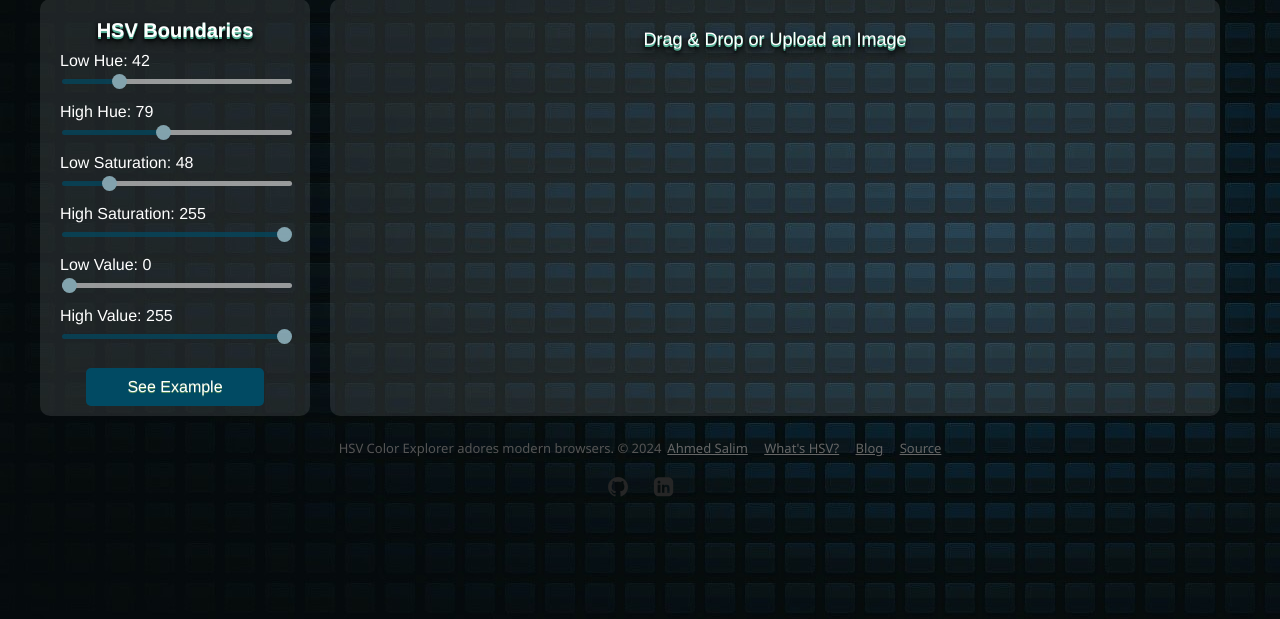
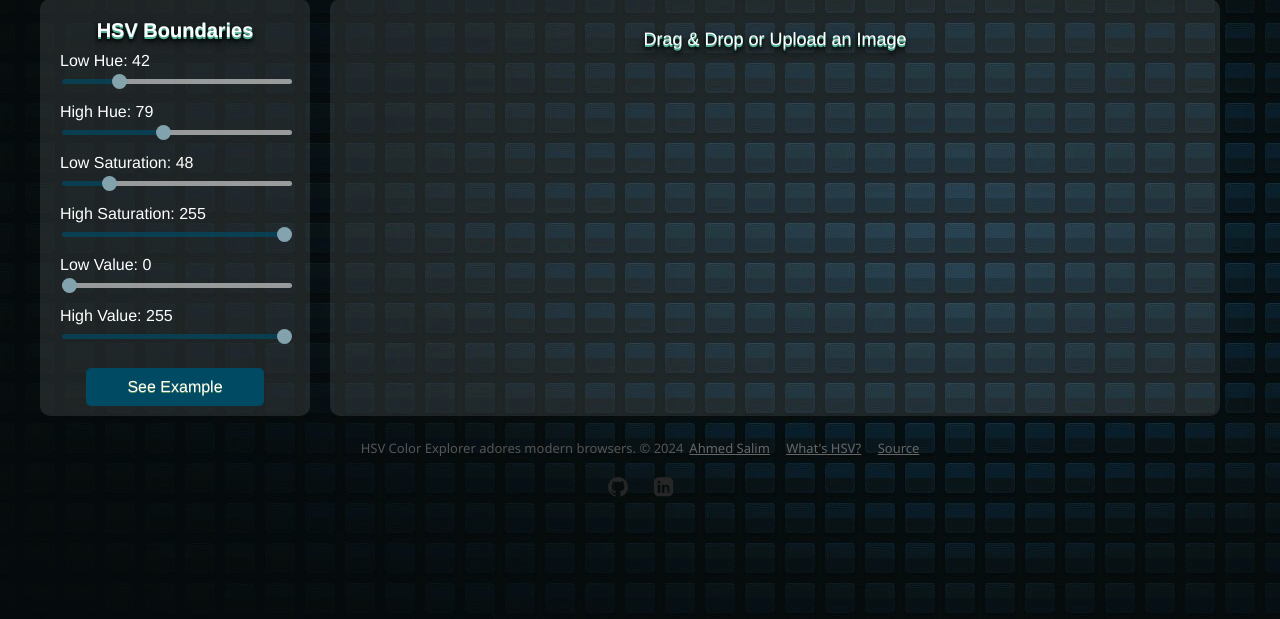
Before and after one commit to ahmedsalim3/Color-Based-Image-Segmentation, a Flask app: page / in a window 1280 px wide. Shown: the part 181-800 px from the top of the page. Run offline with Flask 3, Linux system fonts and the light colour scheme.

Commit message:
Revert "Update index.html"
This reverts commit ebad29c156c7dea4da83184aadcd62942c3b17c3.

```diff
--- a/templates/index.html
+++ b/templates/index.html
@@ -401,13 +401,12 @@
         <div style="max-width: 80%; margin: 0 auto; text-align: center; padding: 10px;">
             <p>
                 HSV Color Explorer adores modern browsers.
-                &copy; 2024 <a target="_blank" href="https://ahmeds-data.github.io">Ahmed Salim</a>
+                &copy; 2024 <a target="_blank" href="https://amedsalim.github.io">Ahmed Salim</a>
                 <a class='show-more' href="#" id="showMoreLink">What's HSV?</a>
-                <a href="https://ahmeds-data.github.io/posts/hsv-segmentation/" target="_blank">Blog</a>
-                <a href="https://github.com/ahmeds-data/Color-Based-Image-Segmentation" target="_blank">Source</a>
+                <a href="https://github.com/amedsalim/Color-Based-Image-Segmentation" target="_blank">Source</a>
             </p>
             <div>
-                <a href="https://github.com/ahmeds-data" target="_blank">
+                <a href="https://github.com/amedsalim" target="_blank">
                     <img src="/static/github.svg" alt="GitHub" style="width: 20px; height: 20px; margin-right: 10px;">
                 </a>
                 <a href="https://www.linkedin.com/in/ahmed-salim-b73aa9200/" target="_blank">
```
